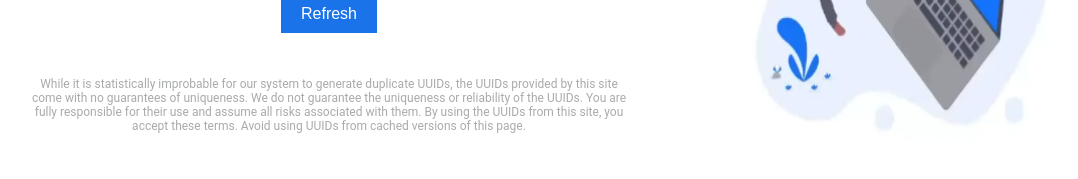
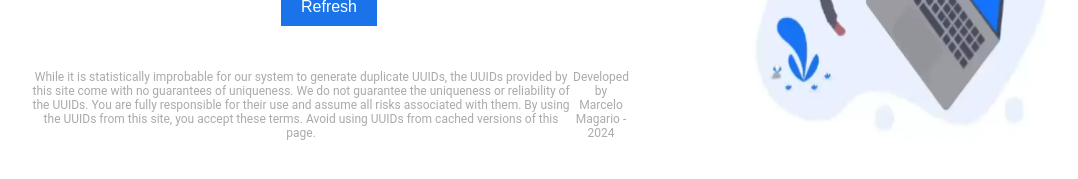
Before and after one commit to marcelomagario/UUID-generator, a React (Create React App) app in the folder frontend/: page / in a window 1280 px wide. Shown: the part 271-450 px from the top of the page, without its empty margins (61-1139 px from the left). Built offline with nearby package versions, Linux system fonts and the light colour scheme; no server answers.

Commit message:
update readme

```diff
--- a/frontend/src/components/UUIDGenerator.tsx
+++ b/frontend/src/components/UUIDGenerator.tsx
@@ -59,6 +59,8 @@ const UUIDGenerator: React.FC = () => {
           associated with them. By using the UUIDs from this site, you accept
           these terms. Avoid using UUIDs from cached versions of this page.
           </p>
+          <p className="warning-font">Developed by Marcelo Magario - 2024
+          </p>
         </div>
       </div>
       <div className="container-right">
```
Also changed, not shown: 1 other file (tests, documents, lock files or other folders).
